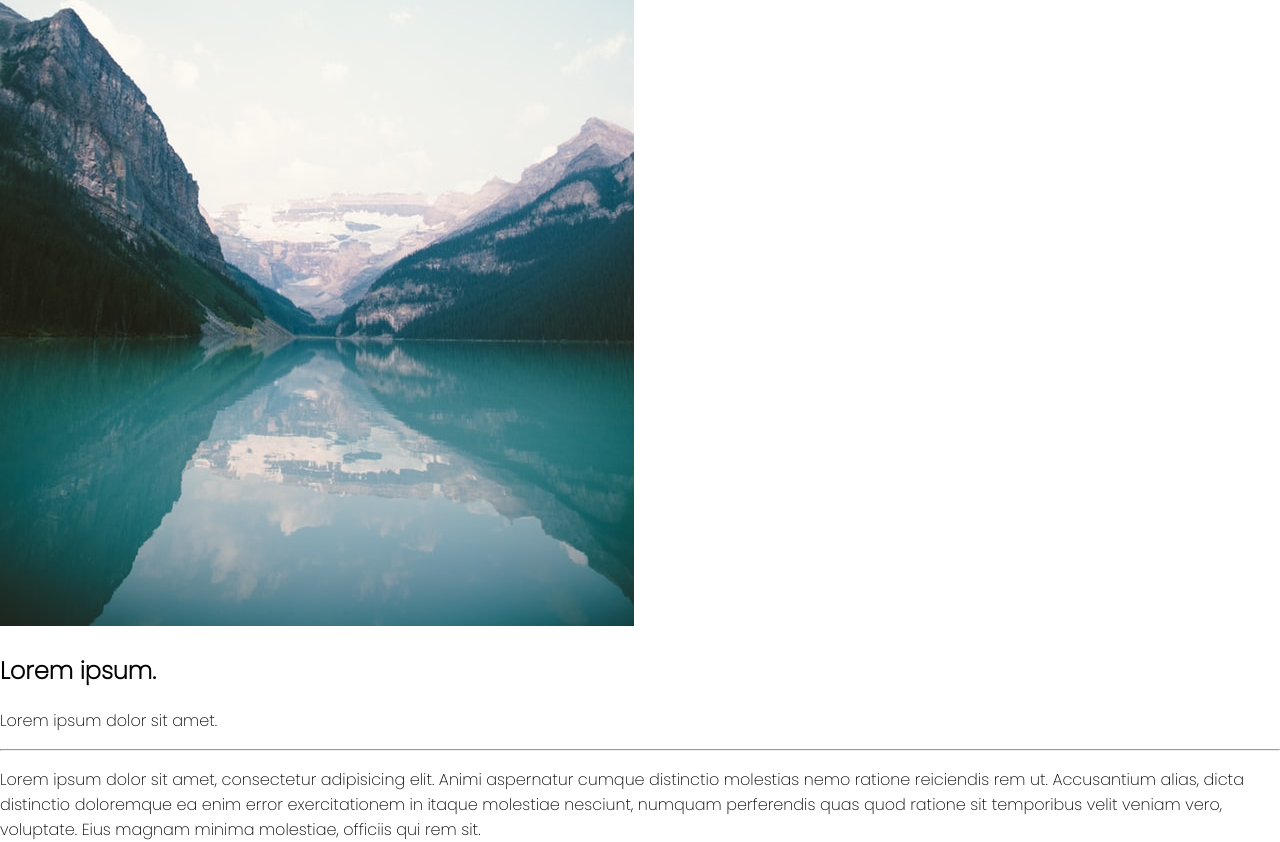
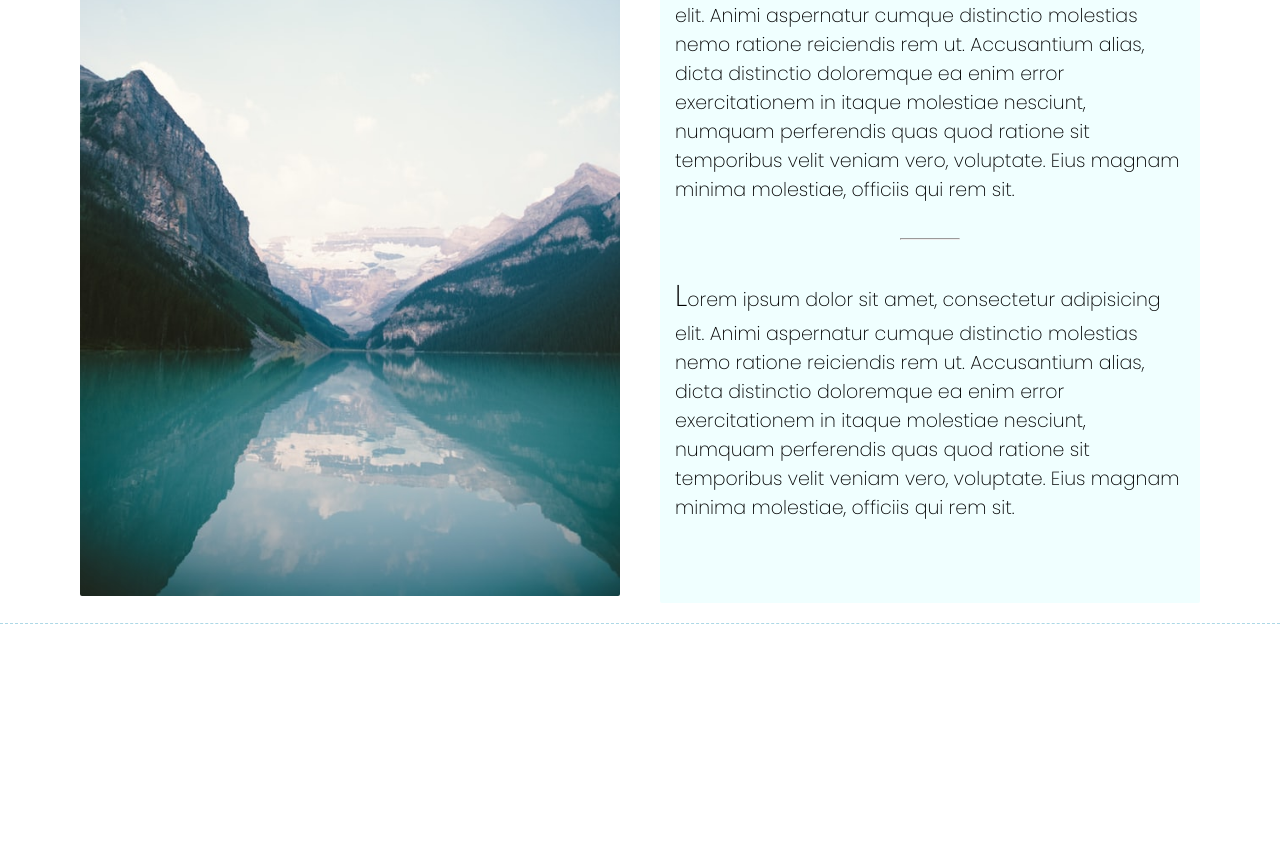
Before and after one commit to Jessy-DC/portfolio_css_training, a React (Create React App) app: page / in a window 1280 px wide. Shown: the part 1200-2042 px from the top of the page. After the commit the page ends 1824 px from the top, so only its background shows below. Built offline with nearby package versions, Linux system fonts and the light colour scheme.

Commit message:
Add CSS for text & image

```diff
--- a/src/components/containerTxtSection1.js
+++ b/src/components/containerTxtSection1.js
@@ -5,13 +5,19 @@ export default function ContainerTxtSection1() {
         <div className="contTxtSec1">
             <h2>Lorem ipsum.</h2>
             <p className="subtitleSec1">Lorem ipsum dolor sit amet.</p>
-            <hr />
-            <p className="txtSec1">Lorem ipsum dolor sit amet, consectetur adipisicing elit. Animi aspernatur cumque
+            <p className="txtSec1">
+                Lorem ipsum dolor sit amet, consectetur adipisicing elit. Animi aspernatur cumque
                 distinctio molestias nemo ratione reiciendis rem ut. Accusantium alias, dicta distinctio doloremque ea
                 enim error exercitationem in itaque molestiae nesciunt, numquam perferendis quas quod ratione sit
                 temporibus velit veniam vero, voluptate. Eius magnam minima molestiae, officiis qui rem sit.
             </p>
-
+            <hr />
+            <p className="txtSec1">
+                Lorem ipsum dolor sit amet, consectetur adipisicing elit. Animi aspernatur cumque
+                distinctio molestias nemo ratione reiciendis rem ut. Accusantium alias, dicta distinctio doloremque ea
+                enim error exercitationem in itaque molestiae nesciunt, numquam perferendis quas quod ratione sit
+                temporibus velit veniam vero, voluptate. Eius magnam minima molestiae, officiis qui rem sit.
+            </p>
         </div>
     )
 }
--- a/src/styles/style.css
+++ b/src/styles/style.css
@@ -94,5 +94,74 @@ body {
     font-size: 16px;
   }
 }
+.titleSec1 {
+  text-align: center;
+  font-size: 40px;
+  padding-top: 20px;
+}
+
+.txtImage {
+  padding-top: 20px;
+  width: 100%;
+  display: flex;
+  justify-content: center;
+  border-bottom: 1px dashed lightblue;
+}
+.txtImage .flexContainerSection1 {
+  display: flex;
+  justify-content: center;
+  width: 1200px;
+}
+.txtImage .flexContainerSection1 .contImgSec1 {
+  width: 45%;
+  margin: 20px;
+}
+.txtImage .flexContainerSection1 .contImgSec1 img {
+  width: 100%;
+  height: auto;
+  border-radius: 2px;
+}
+.txtImage .flexContainerSection1 .contTxtSec1 {
+  width: 45%;
+  background: azure;
+  margin: 20px;
+  border-radius: 2px;
+}
+.txtImage .flexContainerSection1 .contTxtSec1 h2 {
+  text-align: center;
+  font-size: 35px;
+}
+.txtImage .flexContainerSection1 .contTxtSec1 .subtitleSec1 {
+  text-align: center;
+}
+.txtImage .flexContainerSection1 .contTxtSec1 hr {
+  width: 60px;
+}
+.txtImage .flexContainerSection1 .contTxtSec1 .txtSec1 {
+  font-size: 19px;
+  padding: 15px;
+}
+.txtImage .flexContainerSection1 .contTxtSec1 .txtSec1::first-letter {
+  font-size: 30px;
+}
+
+@media screen and (max-width: 1200px) {
+  .txtImage .flexContainerSection1 {
+    flex-direction: column;
+    align-items: center;
+    width: 400px;
+  }
+  .txtImage .flexContainerSection1 .contImgSec1 {
+    width: 100%;
+  }
+  .txtImage .flexContainerSection1 .contTxtSec1 {
+    width: 100%;
+  }
+}
+@media screen and (max-width: 550px) {
+  .titleSec1 {
+    font-size: 25px;
+  }
+}
 
 /*# sourceMappingURL=style.css.map */
--- a/src/styles/style.scss
+++ b/src/styles/style.scss
@@ -113,3 +113,86 @@ body {
     }
   }
 }
+
+//Section 1
+
+.titleSec1 {
+  text-align: center;
+  font-size: 40px;
+  padding-top: 20px;
+}
+
+.txtImage {
+  padding-top: 20px;
+  width: 100%;
+  @include flexCenterX;
+  border-bottom: 1px dashed lightblue;
+
+  .flexContainerSection1 {
+    @include flexCenterX;
+    width: 1200px;
+
+    .contImgSec1 {
+      width: 45%;
+      margin: 20px;
+
+      img {
+        width: 100%;
+        height: auto;
+        border-radius: 2px;
+      }
+    }
+
+    .contTxtSec1 {
+      width: 45%;
+      background: azure;
+      margin: 20px;
+      border-radius: 2px;
+
+      h2 {
+        text-align: center;
+        font-size: 35px;
+      }
+
+      .subtitleSec1 {
+        text-align: center;
+      }
+
+      hr {
+        width: 60px;
+      }
+
+      .txtSec1 {
+        font-size: 19px;
+        padding: 15px;
+
+        &::first-letter {
+          font-size: 30px;
+        }
+      }
+    }
+  }
+}
+
+@media screen and (max-width: 1200px) {
+  .txtImage .flexContainerSection1 {
+    flex-direction: column;
+    align-items: center;
+    width: 400px;
+
+    .contImgSec1 {
+      width: 100%;
+    }
+
+    .contTxtSec1 {
+      width: 100%;
+    }
+  }
+}
+
+@media screen and (max-width: 550px) {
+  .titleSec1 {
+    font-size: 25px;
+  }
+
+}
```
Also changed, not shown: 1 other file (tests, documents, lock files or other folders).
